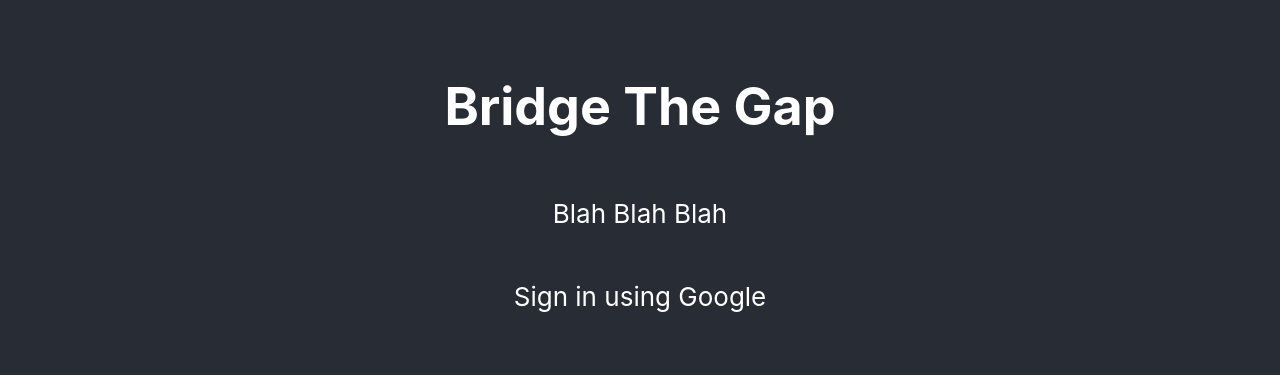
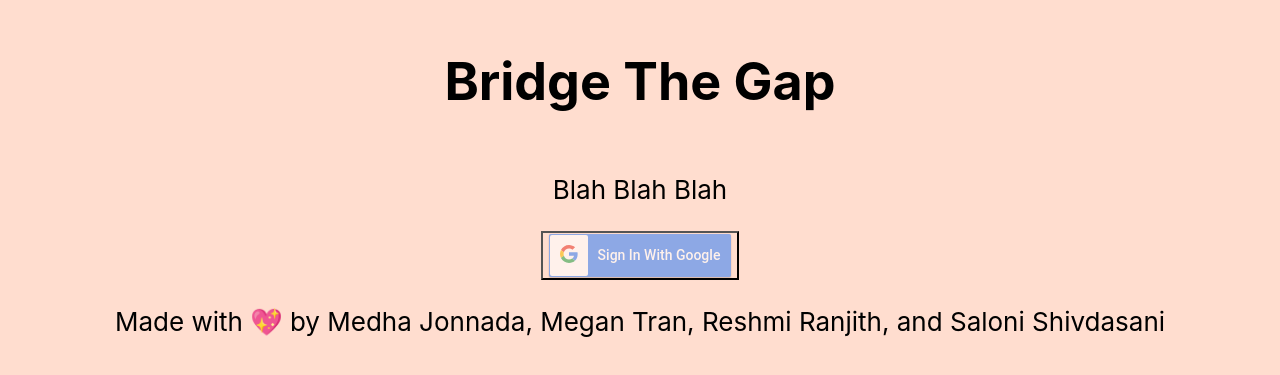
Before and after one commit to ReshmiCode/Bridge-The-Gap, a React (Create React App) app in the folder website/: page / in a window 1280 px wide. Shown: the part 211-586 px from the top of the page. Built offline with nearby package versions, Linux system fonts and the light colour scheme; no server answers.

Commit message:
Sign In With Google

```diff
--- a/website/package.json
+++ b/website/package.json
@@ -8,6 +8,7 @@
     "@testing-library/user-event": "^7.1.2",
     "react": "^16.13.1",
     "react-dom": "^16.13.1",
+    "react-google-login": "^5.1.20",
     "react-router-dom": "^5.2.0",
     "react-scripts": "3.4.1"
   },
--- a/website/src/App.css
+++ b/website/src/App.css
@@ -1,5 +1,13 @@
 .App {
   text-align: center;
+  background-color: #FFDDCF;
+  min-height: 100vh;
+  display: flex;
+  flex-direction: column;
+  align-items: center;
+  justify-content: center;
+  font-size: calc(10px + 2vmin);
+  color: black;
 }
 
 .App-logo {
@@ -13,19 +21,14 @@
   }
 }
 
-.App-header {
-  background-color: #282c34;
-  min-height: 100vh;
-  display: flex;
-  flex-direction: column;
+.App-link {
+  color: #61dafb;
+}
+
+.button {
+  background-color: #FFDDCF;
   align-items: center;
   justify-content: center;
-  font-size: calc(10px + 2vmin);
-  color: white;
-}
-
-.App-link {
-  color: #61dafb;
 }
 
 @keyframes App-logo-spin {
--- a/website/src/App.js
+++ b/website/src/App.js
@@ -2,6 +2,7 @@
 import { BrowserRouter as Router , Route , Redirect , Switch} from 'react-router-dom';
 import './App.css';
 import HomePage from './HomePage' ;
+import Profile from './Profile' ;
 import ScrollToTop from './components/ScrollToTop' ;
 
 function App() {
@@ -14,6 +15,9 @@
                     <Route path="/" exact>
                       <HomePage/>
                     </Route>
+                    <Route path="/Profile" exact>
+                      <Profile/>
+                    </Route>
                     <Redirect to="/"/>
                 </Switch>
               </ScrollToTop>
--- a/website/src/HomePage.js
+++ b/website/src/HomePage.js
@@ -1,14 +1,14 @@
 import React from 'react';
 import './App.css';
+import SignInWithGoogle from './components/SignInWithGoogle';
 
 function HomePage() {
   return (
     <div className="App">
-      <header className="App-header">
         <h1> Bridge The Gap </h1>
         <p> Blah Blah  Blah </p>
-        <p> Sign in using Google </p>
-      </header>
+        <SignInWithGoogle/>
+        <p> Made with 💖 by Medha Jonnada, Megan Tran, Reshmi Ranjith, and Saloni Shivdasani </p>
     </div>
   );
 }
--- /dev/null
+++ b/website/src/Profile.js
@@ -0,0 +1,12 @@
+import React from 'react';
+import './App.css';
+
+function Profile() {
+  return (
+    <div className="App">
+        <p> Profile </p>
+    </div>
+  );
+}
+
+export default Profile;
--- /dev/null
+++ b/website/src/components/SignInWithGoogle.js
@@ -0,0 +1,34 @@
+import React, {useState} from "react";
+import "../App.css";
+import {GoogleLogin } from 'react-google-login';
+import {CLIENT_ID} from '../config';
+
+function SignInWithGoogle() {
+    let [signedIn, setSignedIn] = useState(false);
+    let [googleID, setGoogleID] = useState('');
+
+    const responseGoogleSuccess = (response) => {
+      console.log(response);
+      setGoogleID(response.Ea);
+      setSignedIn(true);
+    }
+
+    const responseGoogleFail = (response) => {
+      console.log(response);
+    }
+
+    return (
+        <button className="button">
+            <GoogleLogin
+            clientId={CLIENT_ID}
+            buttonText="Sign In With Google"
+            onSuccess={responseGoogleSuccess}
+            onFailure={responseGoogleFail}ß
+            cookiePolicy={'single_host_origin'}
+            theme = "dark"
+            />
+        </button>
+    );
+  }
+
+  export default SignInWithGoogle;
```
Also changed, not shown: 2 other files (tests, documents, lock files or other folders).
